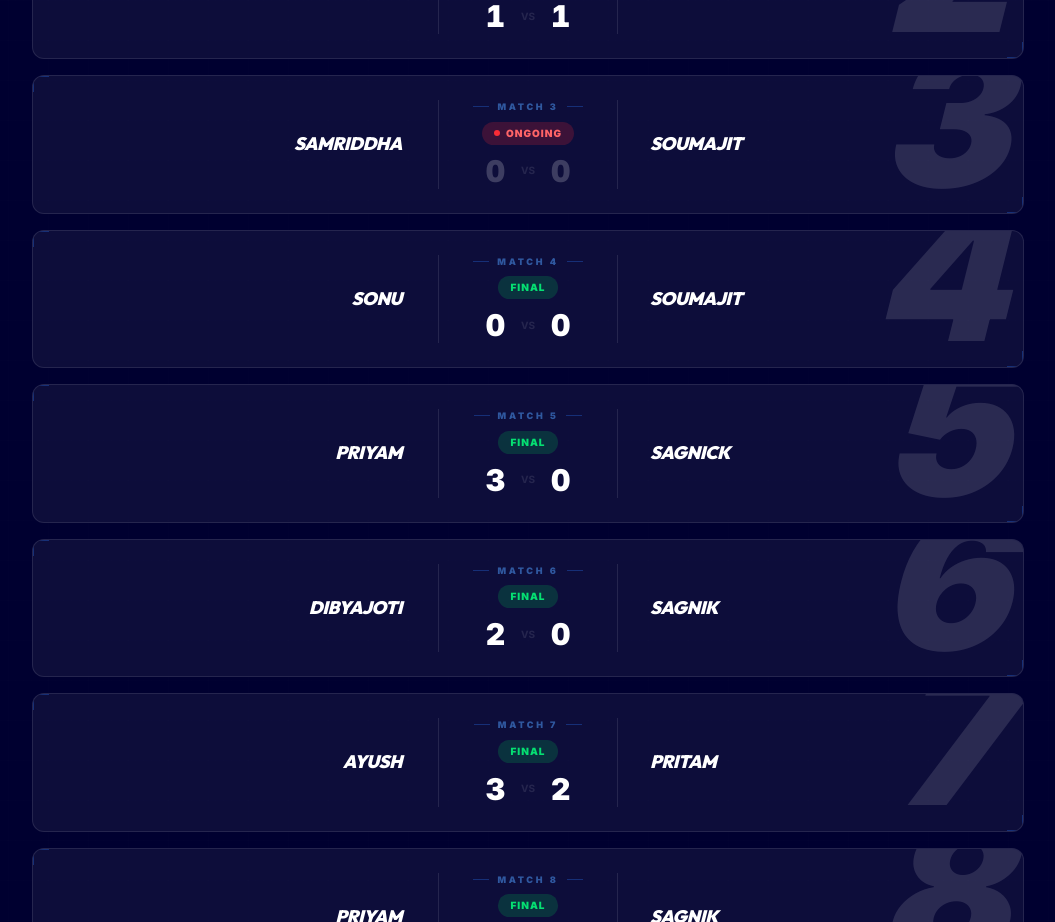
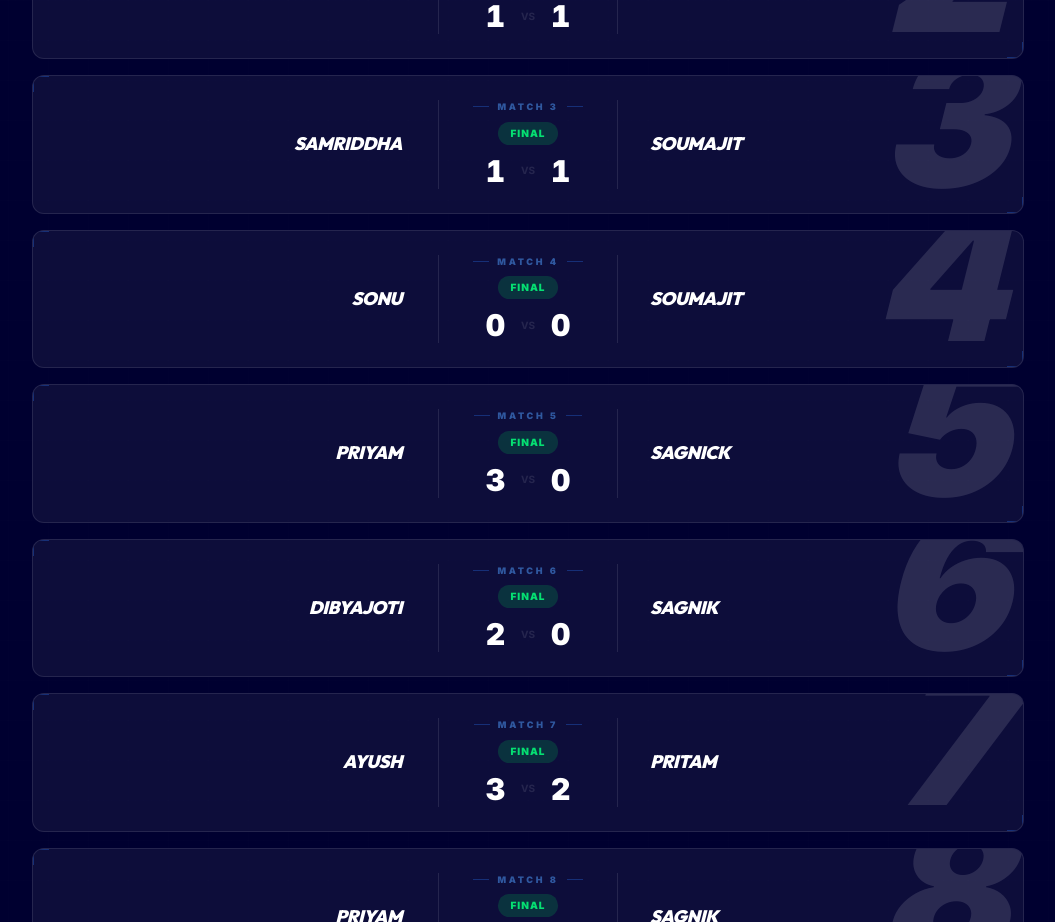
Before and after one commit to barnikbhai2007/uxl, a React (Vite) app: page / in a window 1280 px wide. Shown: the part 880-1802 px from the top of the page, without its empty margins (112-1167 px from the left). Built offline with nearby package versions, Linux system fonts and the light colour scheme.

Commit message:
feat: Add Soumajit vs Samriddha match data
Includes scores, scorers, team stats, and a news post for the match between Soumajit and Samriddha, which ended in a 1-1 draw.

```diff
--- a/src/App.tsx
+++ b/src/App.tsx
@@ -76,6 +76,12 @@ const getMatchesFromSchedule = (teams: Team[]): Match[] => {
         awayScorers = [{ playerName: 'Zieliński', goals: 1 }, { playerName: 'C. Ronaldo', goals: 1 }];
         homeStats = { shots: 0, shotsOnTarget: 0, possession: 48, passAccuracy: 82, fouls: 0, offsides: 1 };
         awayStats = { shots: 5, shotsOnTarget: 5, possession: 52, passAccuracy: 76, fouls: 0, offsides: 0 };
+      } else if (sm.home === "SOUMAJIT" && sm.away === "SAMRIDDHA") {
+        homeScore = 1; awayScore = 1; status = 'finished';
+        homeScorers = [{ playerName: 'Ribéry', goals: 1 }];
+        awayScorers = [{ playerName: 'Zico', goals: 1 }];
+        homeStats = { shots: 2, shotsOnTarget: 2, possession: 46, passAccuracy: 70, fouls: 0, offsides: 0 };
+        awayStats = { shots: 5, shotsOnTarget: 5, possession: 54, passAccuracy: 74, fouls: 0, offsides: 0 };
       }
     }
 
@@ -187,6 +193,13 @@ const calculateStats = (teams: Team[], matches: Match[]): PlayerGoalStats[] => {
 
 const NEWS_POSTS = [
   {
+    id: 14,
+    title: "SAMRIDDHA AND SOUMAJIT BATTLE TO A DRAW",
+    excerpt: "A closely contested match between Samriddha Mandal and Soumajit Biswas ends 1-1. Ribéry opened the scoring early, but Zico equalized in the second half.",
+    date: "27th March 2026",
+    category: "MATCH REPORT"
+  },
+  {
     id: 13,
     title: "ANIMESH SECURES COMFORTABLE WIN",
     excerpt: "Animesh defeats Sagnick Roy 2-0 in a dominant display. Zieliński and C. Ronaldo provided the clinical finishes.",
@@ -230,8 +243,8 @@ const NEWS_POSTS = [
   },
   {
     id: 4,
-    title: "MATCHDAY 1: 10/16 COMPLETED",
-    excerpt: "The tournament is in full swing with 10 matches completed. 6 more high-stakes fixtures remain for today.",
+    title: "MATCHDAY 1: 11/16 COMPLETED",
+    excerpt: "The tournament is in full swing with 11 matches completed. 5 more high-stakes fixtures remain for today.",
     date: "27th March 2026",
     category: "TOURNAMENT STATUS"
   },
```
